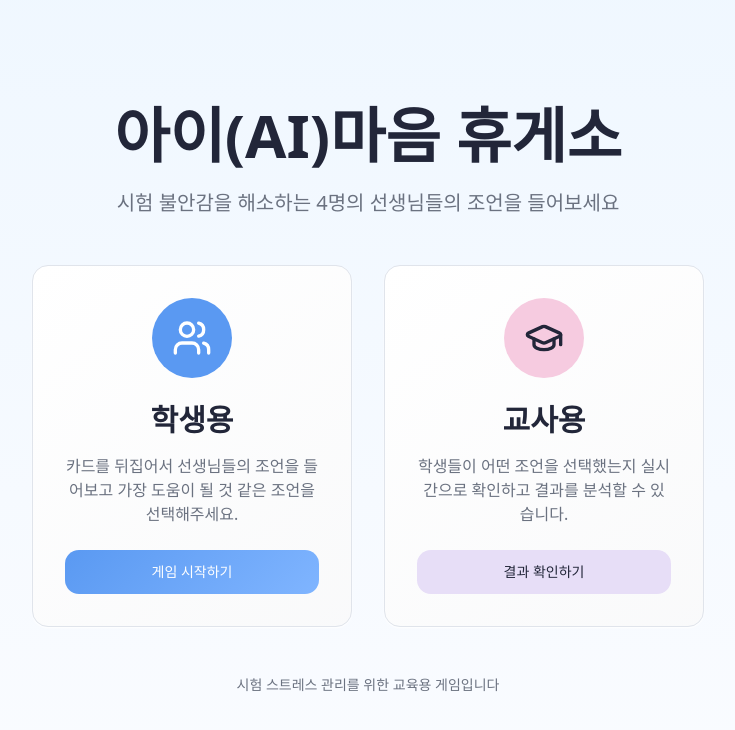
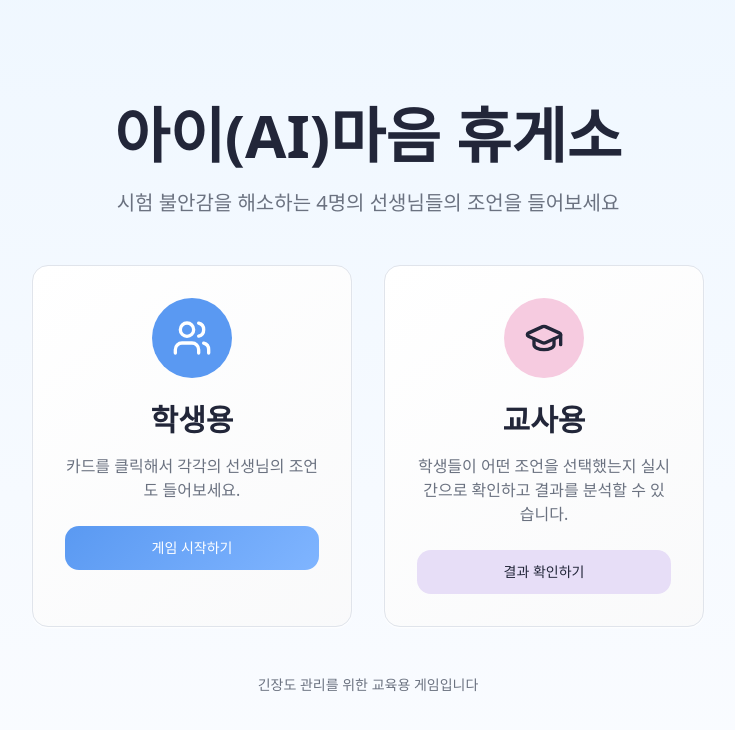
Before and after one commit to charmleader/anxiety-answer-adventures, a React (Vite) app: page / in a window 1280 px wide. Shown: the top 730 px of the page, without its empty margins (272-1007 px from the left). Built offline with nearby package versions, Linux system fonts and the light colour scheme.

Commit message:
Code edited in Lovable Code Editor
Edited UI in Lovable

```diff
--- a/src/pages/Index.tsx
+++ b/src/pages/Index.tsx
@@ -32,7 +32,7 @@ const Index = () => {
               학생용
             </h2>
             <p className="text-muted-foreground mb-6">
-              카드를 뒤집어서 선생님들의 조언을 들어보고 가장 도움이 될 것 같은 조언을 선택해주세요.
+              카드를 클릭해서 각각의 선생님의 조언도 들어보세요.
             </p>
             <Button
               size="lg"
@@ -68,7 +68,7 @@ const Index = () => {
 
         <div className="text-center mt-12">
           <p className="text-sm text-muted-foreground">
-            시험 스트레스 관리를 위한 교육용 게임입니다
+            긴장도 관리를 위한 교육용 게임입니다
           </p>
         </div>
       </div>
```
